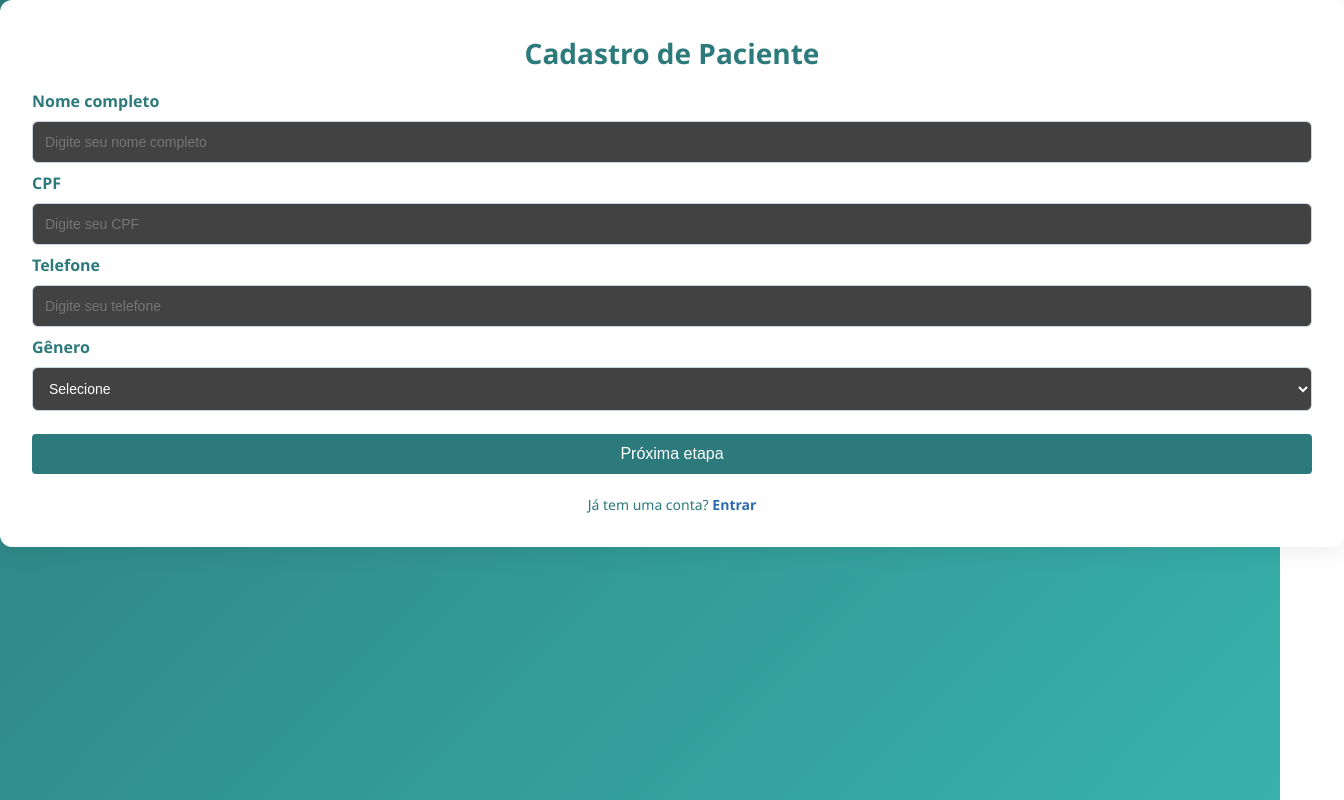
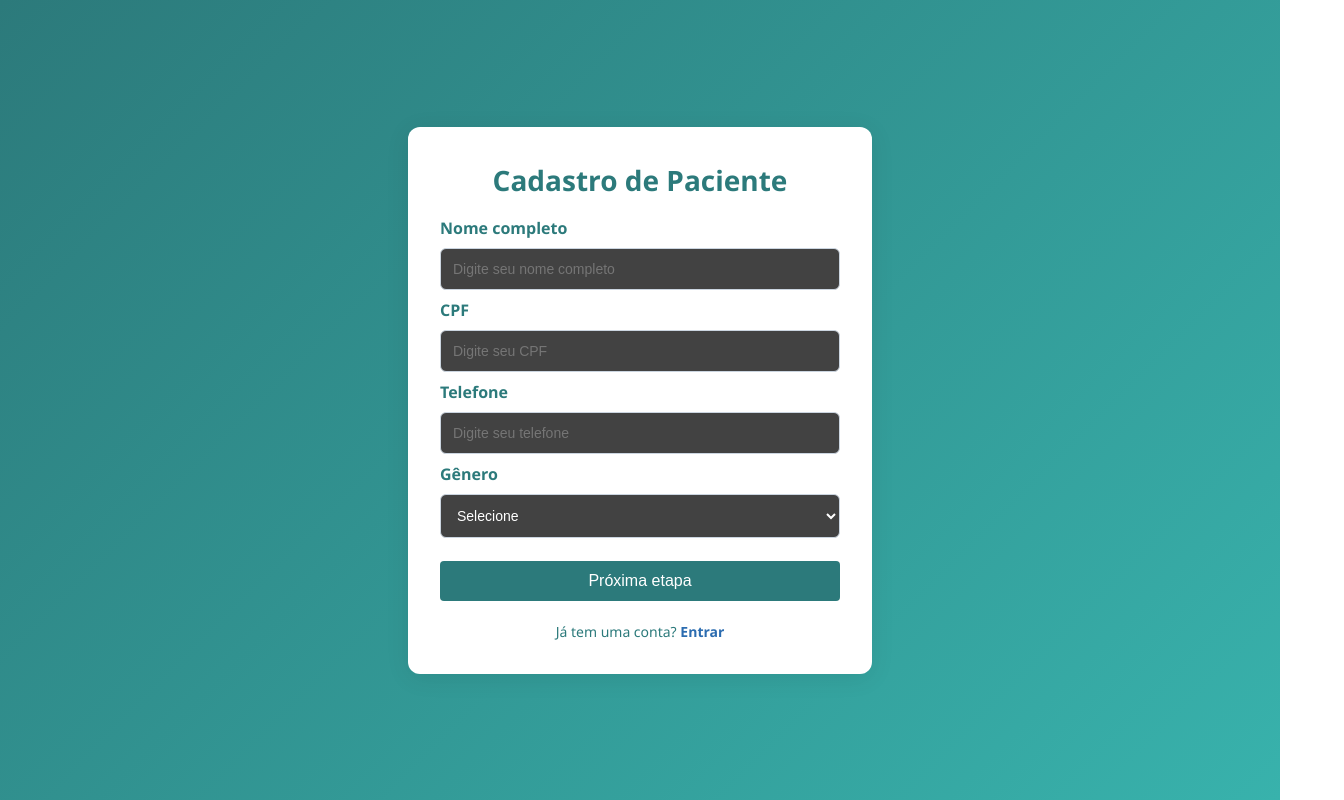
Before and after one commit to JoaoVicttor07/saude-plus-front, a React (Vite) app: page /signup in a window 1280 px wide. Shown: the whole page, 1344 px wide, since content can reach past the window. Built offline with nearby package versions, Linux system fonts and the light colour scheme.

Commit message:
fix(cadastro): resolve bug de container quebrando a tela

```diff
--- a/src/pages/Auth/Signup/index.jsx
+++ b/src/pages/Auth/Signup/index.jsx
@@ -48,6 +48,8 @@ function Signup() {
   };
 
   return (
+    <div className="mainContainer">
+
       <div className="signup-container">
         <h1>Cadastro de Paciente</h1>
         <form
@@ -184,6 +186,7 @@ function Signup() {
           Já tem uma conta? <Link href="/signin">Entrar</Link>
         </p>
       </div>
+    </div>
   );
 }
 
--- a/src/pages/Auth/Signup/style.css
+++ b/src/pages/Auth/Signup/style.css
@@ -1,7 +1,14 @@
-/* src/pages/Auth/Signup/style.css */
+.mainContainer {
+    min-height: 100vh;
+    width: 100vw;
+    display: flex;
+    align-items: center;
+    justify-content: center;
+}
 
 .signup-container {
     width: 100%;
+    max-width: 400px;
     padding: 32px;
     background-color: #fff;
     border-radius: 12px;
```
Lines whose indentation alone changed are shown as unchanged.
